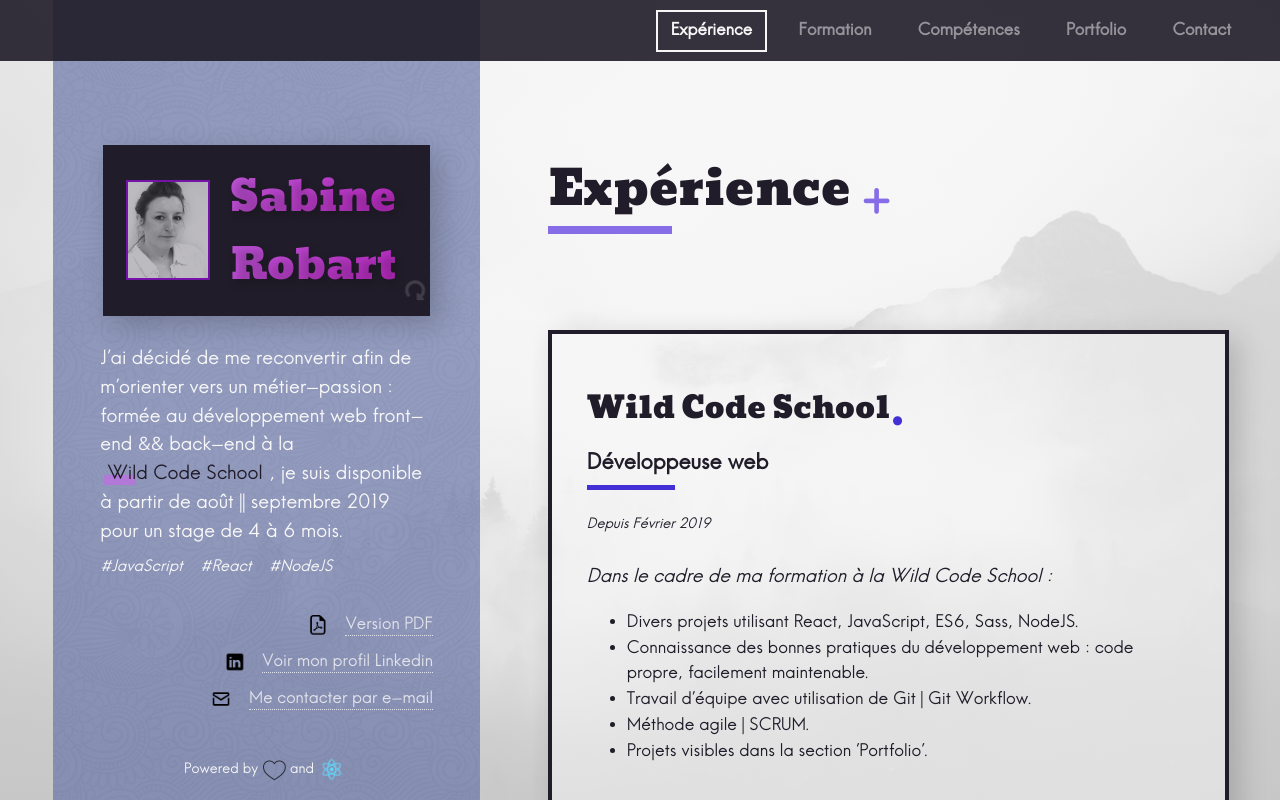
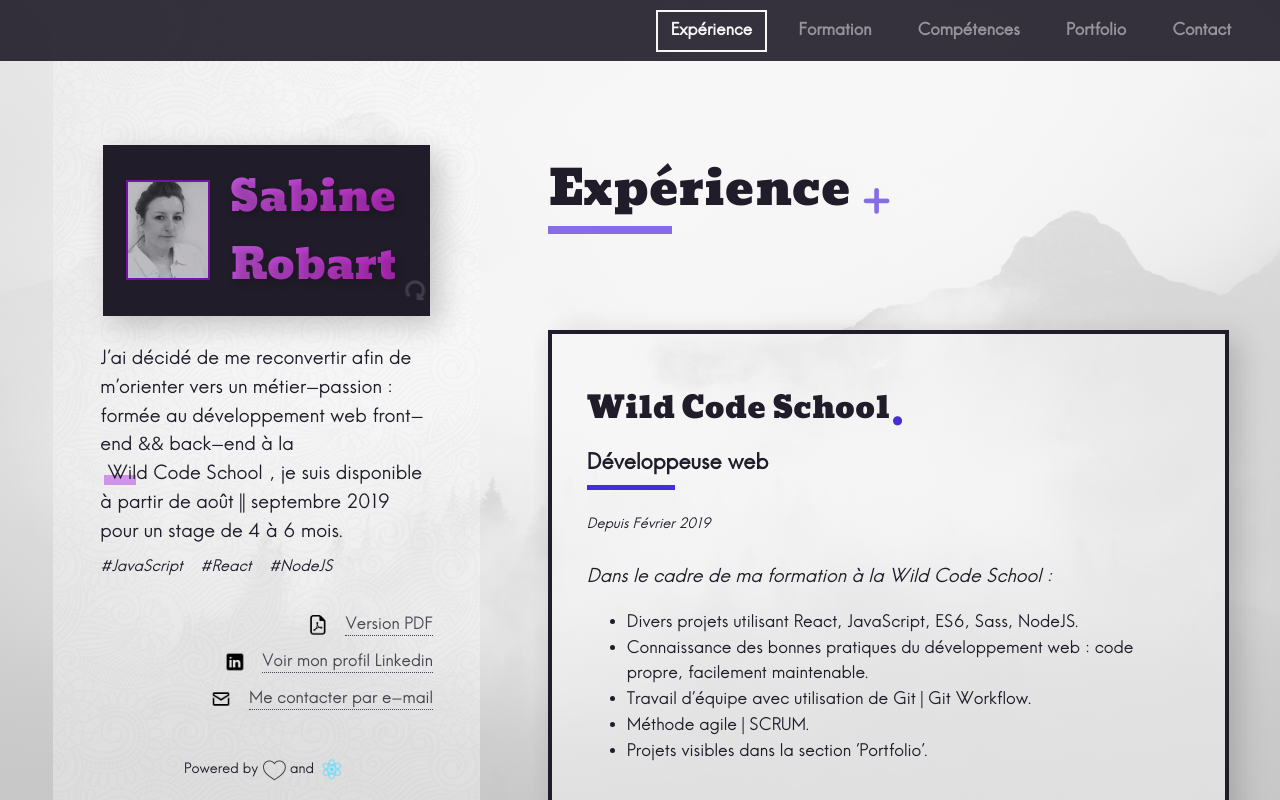
Before and after one commit to Sabinerobart/resume, a React (Create React App) app: page / in a window 1280 px wide. Built offline with nearby package versions, Linux system fonts and the light colour scheme.

Commit message:
[style] Change Hero component background (in white) + text color (in black).

```diff
--- a/src/style/Hero.scss
+++ b/src/style/Hero.scss
@@ -5,9 +5,8 @@
   align-items: center;
   min-height: 100vh;
   margin: 0 auto;
-  color: $wh;
-  background: url("../pictures/full-bloom.png"), rgba($main-color, 0.6);
-  // background: $bl;
+  color: $bl;
+  background: url("../pictures/full-bloom.png"), rgba($wh, 0.2);
 }
 
 .business-card {
@@ -146,12 +145,12 @@
 .links {
   align-self: flex-end;
   margin: 4px 0;
-  color: rgba($wh, 0.8);
+  color: rgba($bl, 0.8);
   text-decoration: none;
   transition: 0.4s;
   span {
     font-size: calc(0.8rem + 0.2vw);
-    border-bottom: 1px dotted rgba($wh, 0.8);
+    border-bottom: 1px dotted rgba($bl, 0.8);
   }
   img {
     transition: 0.4s;
@@ -160,9 +159,9 @@
   &:hover,
   &:focus {
     text-decoration: none;
-    color: $wh;
+    color: $bl;
     span {
-      border-bottom: 1px solid $wh;
+      border-bottom: 1px solid $bl;
     }
     img {
       transform: scale(0.9);
@@ -172,7 +171,7 @@
 
 .made-with {
   font-size: 0.8rem;
-  color: $wh;
+  color: $bl;
   margin-top: 5vh;
   align-self: center;
 }
```
